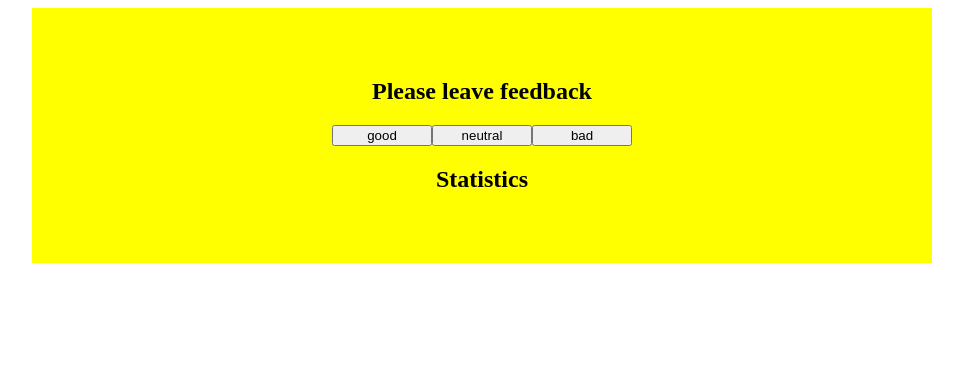
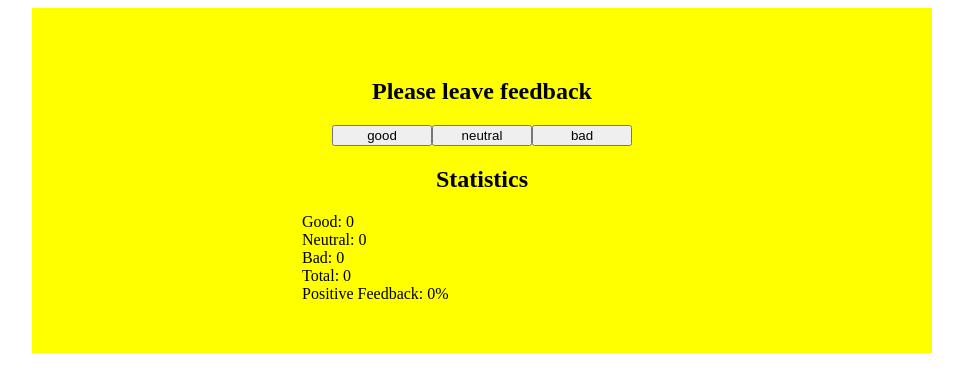
Before and after one commit to ViktorSvertoka/goit-react-hw-02-feedback, a React (Create React App) app: page / in a window 1280 px wide. Shown: the top 392 px of the page, without its empty margins (158-1121 px from the left). Built offline with nearby package versions, Linux system fonts and the light colour scheme.

Commit message:
Feat(JSX) Added statistics component

```diff
--- a/src/components/App/App.jsx
+++ b/src/components/App/App.jsx
@@ -2,6 +2,7 @@ import React, { Component } from 'react';
 import { Container } from './App.styled';
 import { Section } from '../Section/Section';
 import { FeedbackOptions } from '../FeedbackOptions/FeedbackOptions';
+import { Statistics } from '../Statistics/Statistics';
 
 export class App extends Component {
   state = {
@@ -38,7 +39,15 @@ export class App extends Component {
             options={options}
           />
         </Section>
-        <Section title="Statistics" />
+        <Section title="Statistics">
+          <Statistics
+            good={good}
+            neutral={neutral}
+            bad={bad}
+            total={totalFeedback}
+            positivePercentage={totalPercentage}
+          />
+        </Section>
       </Container>
     );
   }
--- a/src/components/Statistics/Statistics.jsx
+++ b/src/components/Statistics/Statistics.jsx
@@ -0,0 +1,29 @@
+import React from 'react';
+import PropTypes from 'prop-types';
+import { List } from './Statistics.styled';
+
+export const Statistics = ({
+  good,
+  neutral,
+  bad,
+  total,
+  positivePercentage,
+}) => {
+  return (
+    <List>
+      <li>Good: {good}</li>
+      <li>Neutral: {neutral}</li>
+      <li>Bad: {bad}</li>
+      <li>Total: {total}</li>
+      <li>Positive Feedback: {positivePercentage}%</li>
+    </List>
+  );
+};
+
+Statistics.propTypes = {
+  good: PropTypes.number.isRequired,
+  neutral: PropTypes.number.isRequired,
+  bad: PropTypes.number.isRequired,
+  total: PropTypes.number.isRequired,
+  positivePercentage: PropTypes.number.isRequired,
+};
--- a/src/components/Statistics/Statistics.styled.jsx
+++ b/src/components/Statistics/Statistics.styled.jsx
@@ -1 +1,7 @@
 import styled from 'styled-components';
+
+export const List = styled.ul`
+  list-style: none;
+  margin: 0 auto;
+  width: 400px;
+`;
```
